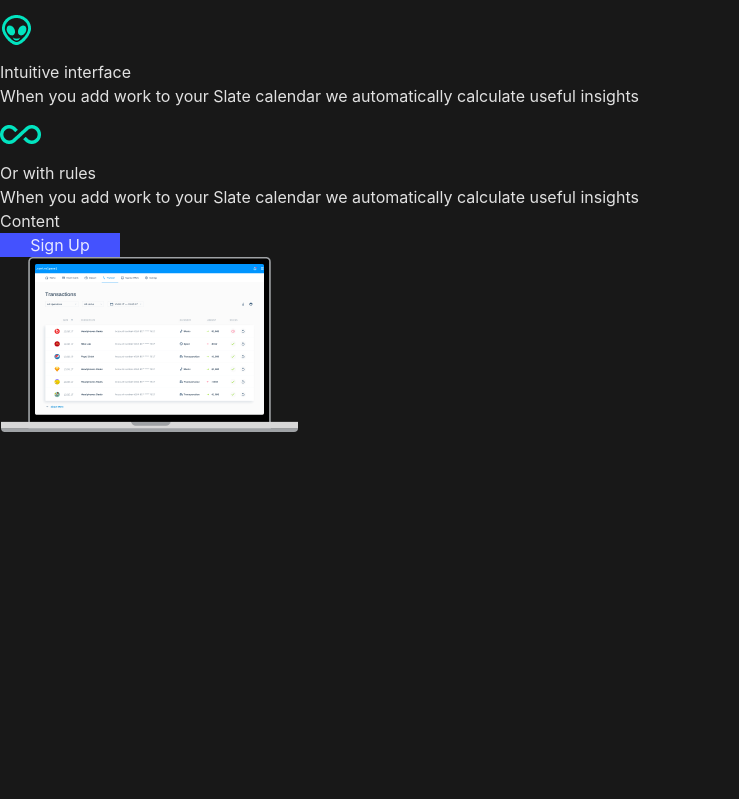
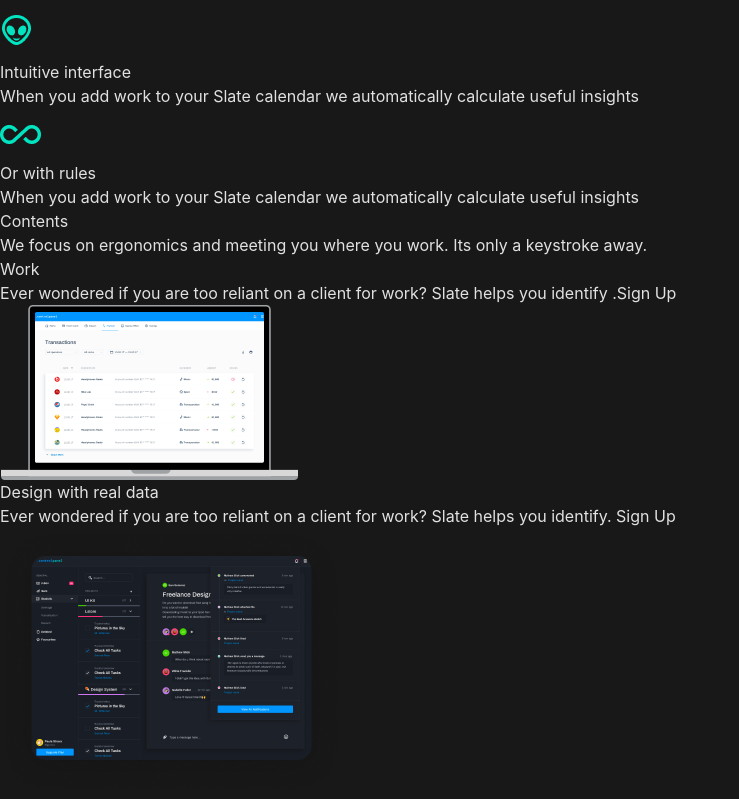
Before and after one commit to LuckxSz/startup, a React (Vite) app: page / in a window 1280 px wide. Shown: the part 2877-3676 px from the top of the page, without its empty margins (0-739 px from the left). Built offline with nearby package versions, Linux system fonts and the light colour scheme.

Commit message:
update -> Responsive Design Done,Contents Comp ready, Fheader updated, overflow-x update

```diff
--- a/package.json
+++ b/package.json
@@ -4,7 +4,7 @@
   "version": "0.0.0",
   "type": "module",
   "scripts": {
-    "dev": "vite",
+    "dev": "vite --host",
     "build": "vite build",
     "lint": "eslint . --ext js,jsx --report-unused-disable-directives --max-warnings 0",
     "preview": "vite preview"
--- a/src/App.jsx
+++ b/src/App.jsx
@@ -3,6 +3,9 @@
 import { Features } from "./Components/Features/Features"
 import { Header } from "./Components/Header/Header"
 import { Hero } from './Components/Hero/Hero'
+
+import macBook from './assets/MacbookPro.png'
+
 export const App = () => {
   return (
     <div className="">
@@ -12,11 +15,21 @@
 freelancers who want a simple way to plan their schedule." />
       <Features>
         <FHeader />
-        <Contents title="Content" />
 
-      </Features>
+        <div className="mt-52 md:flex-row justify-center flex-col flex">
+          <Contents title="Contents" image={macBook} text="We focus on ergonomics and
+meeting you where you work.
+It's only a keystroke away." InsideTitle="Work" InsideText="Ever wondered if you're too reliant
+on a client for work? Slate helps
+you identify ."buttonPlaceHolder="Sign Up" />
+
+        </div>
 
 
-    </div>
+
+      </Features >
+
+
+    </div >
   )
 }
--- a/src/Components/Content/Contents.jsx
+++ b/src/Components/Content/Contents.jsx
@@ -1,16 +1,38 @@
-import { Button } from "../utils/Button"
-import macBook from '../../assets/MacbookPro.png'
-export const Contents = ({ text, title, InsideText, InsideTitle }) => {
+import computer from '../../assets/MacbookPro.png'
+import boards from '../../assets/Boards Notifications.png'
+export const Contents = () => {
   return (
-    <div className="flex flex-col mt-64  justify-center items-center m-auto w-full">
-      <h1 className="text-5xl">{title}</h1>
-      <span>{text}</span>
-      <div className="flex w-[348px]  rounded-lg bg-white h-[573px] flex-col gap-3">
-        <h1>{InsideTitle}</h1>
-        <span>{InsideText}</span>
-        <Button text="Sign Up" bgColor="#4452FE" width="120" />
-        <img src={macBook} alt="macbook" />
+    <div className="flex flex-col justify-center items-center">
+      <div className="items-center justify-center  flex-col flex">
+        <h1 className="text-5xl mb-5 bg-gradient-to-r from-purple-400 via-pink-500 to-[#4452FE] bg-clip-text text-transparent p-2  ">Contents</h1>
+        <span className="text-center w-[400px]">We focus on ergonomics and
+          meeting you where you work.
+          Its only a keystroke away.</span>
       </div>
-    </div>
+      <div className="flex flex-col  md:flex-row md:gap-10 justify-center">
+        <div className="mt-8 bg-white  rounded-md w-[380px] h-[580px]">
+          <div className="flex flex-col items-center justify-center">
+            <h1 className="text-center pt-8  text-black mt-3 p-3 text-2xl font-semibold">Work</h1>
+            <span className="text-[15px] p-7 px-12 text-[#5C5C5C]">Ever wondered if you are too reliant
+              on a   client for work? Slate helps
+              you identify .</span>
+            <button className="bg-[#4452F4] mt-3 p-3 px-9 rounded-sm hover:scale-105 duration-300  font-semibold h-[50px]">Sign Up</button>
+            <img className='mt-20' src={computer} alt="" />
+          </div>
+        </div>
+        <div className="mt-8 bg-white  rounded-md w-[380px] h-[580px]">
+          <div className="flex flex-col items-center justify-center">
+            <h1 className="text-center pt-8  text-black mt-3 p-3 text-2xl font-semibold">Design with real data</h1>
+            <span className="text-[15px] p-7 px-12 text-[#5C5C5C]">Ever wondered if you are too reliant
+              on a client for work? Slate helps
+              you identify. </span>
+            <button className="bg-[#4452F4] mt-3 p-3 px-9 rounded-sm hover:scale-105 duration-300  font-semibold h-[50px]">Sign Up</button>
+            <img className='mt-10' src={boards} alt="" />
+
+          </div>
+
+        </div>
+      </div>
+    </div >
   )
 }
--- a/src/Components/Features/FHeader.jsx
+++ b/src/Components/Features/FHeader.jsx
@@ -3,14 +3,12 @@
 import cutlery from '../../assets/cutlery.png'
 import alien from '../../assets/alien.png'
 import infinity from '../../assets/infinity.png'
+import { ContentRows } from './ContentRows'
 
-
-import { ContentRows } from './ContentRows'
 export const FHeader = () => {
   return (
     <>
-
-      <div className="text-white justify-center  flex m-auto flex-col mt-24 md:mt-44  ">
+      <div className="text-white justify-center flex m-auto flex-col mt-16 md:mt-44  ">
         <h1 className="text-5xl md:text-6xl w-30 m-auto uppercase bg-gradient-to-r from-purple-400 via-pink-500 to-[#4452FE] bg-clip-text text-transparent">
           Features
         </h1>
--- a/src/index.css
+++ b/src/index.css
@@ -9,3 +9,7 @@
   height: 600vh;
   scroll-behavior: smooth;
 }
+html,
+body {
+  overflow-x: hidden;
+}
```
Also changed, not shown: src/assets/Boards Notifications.png (added).
